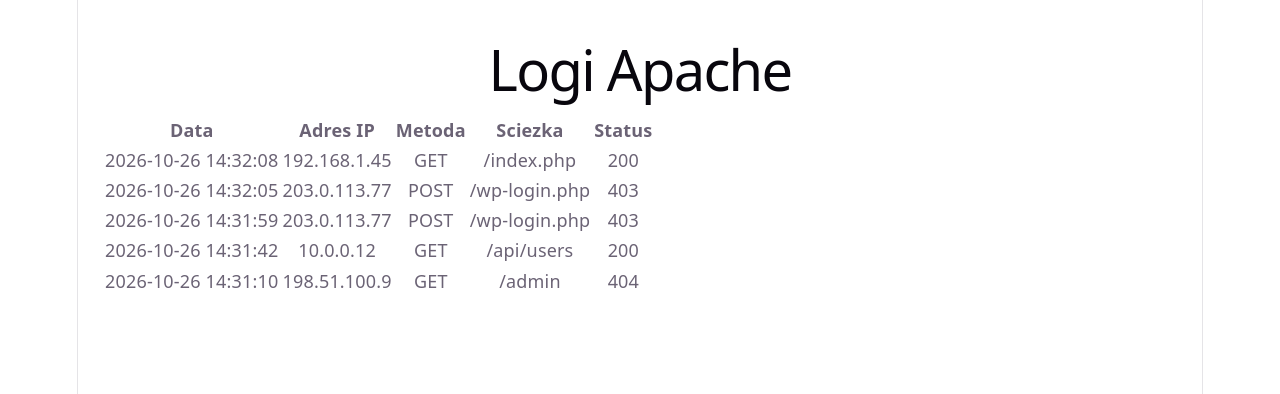
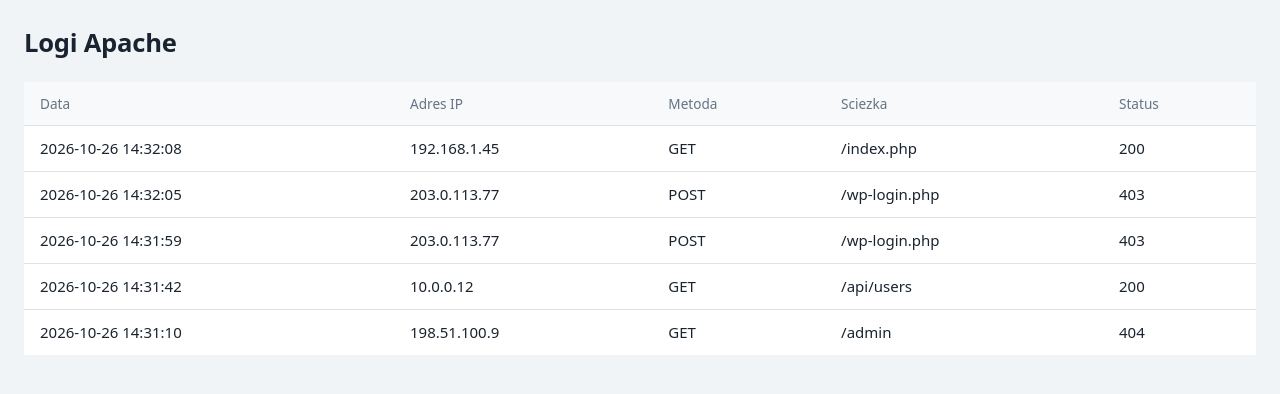
Before and after one commit to bonk-dev/semestr5-inz-opr-apache, a React (Vite) app in the folder frontend/: page / in a window 1280 px wide. Shown: the top 394 px of the page. Built offline with nearby package versions, Linux system fonts and the light colour scheme.

Commit message:
edycja pliku index.css i dodanie sytlów

```diff
--- a/frontend/src/index.css
+++ b/frontend/src/index.css
@@ -1,111 +1,337 @@
 :root {
-  --text: #6b6375;
-  --text-h: #08060d;
-  --bg: #fff;
-  --border: #e5e4e7;
-  --code-bg: #f4f3ec;
-  --accent: #aa3bff;
-  --accent-bg: rgba(170, 59, 255, 0.1);
-  --accent-border: rgba(170, 59, 255, 0.5);
-  --social-bg: rgba(244, 243, 236, 0.5);
-  --shadow:
-    rgba(0, 0, 0, 0.1) 0 10px 15px -3px, rgba(0, 0, 0, 0.05) 0 4px 6px -2px;
+  --bg: #f1f4f7;
+  --surface: #ffffff;
+  --surface-alt: #f7f9fb;
+  --ink: #1a2430;
+  --muted: #667385;
+  --line: #dde3ea;
+  --accent: #2a47c9;
+  --accent-ink: #ffffff;
+  --safe: #1f8a5b;
+  --unsafe: #c0343f;
+  --unsafe-wash: rgba(192, 52, 63, 0.06);
+  --radius: 10px;
+  --shadow: 0 1px 2px rgba(26, 36, 48, 0.05), 0 4px 16px rgba(26, 36, 48, 0.04);
 
-  --sans: system-ui, 'Segoe UI', Roboto, sans-serif;
-  --heading: system-ui, 'Segoe UI', Roboto, sans-serif;
-  --mono: ui-monospace, Consolas, monospace;
-
-  font: 18px/145% var(--sans);
-  letter-spacing: 0.18px;
-  color-scheme: light dark;
-  color: var(--text);
-  background: var(--bg);
-  font-synthesis: none;
-  text-rendering: optimizeLegibility;
-  -webkit-font-smoothing: antialiased;
-  -moz-osx-font-smoothing: grayscale;
-
-  @media (max-width: 1024px) {
-    font-size: 16px;
-  }
+  --font: system-ui, -apple-system, "Segoe UI", Roboto, sans-serif;
+  --font-code: ui-monospace, "SF Mono", Menlo, Consolas, monospace;
 }
 
 @media (prefers-color-scheme: dark) {
   :root {
-    --text: #9ca3af;
-    --text-h: #f3f4f6;
-    --bg: #16171d;
-    --border: #2e303a;
-    --code-bg: #1f2028;
-    --accent: #c084fc;
-    --accent-bg: rgba(192, 132, 252, 0.15);
-    --accent-border: rgba(192, 132, 252, 0.5);
-    --social-bg: rgba(47, 48, 58, 0.5);
-    --shadow:
-      rgba(0, 0, 0, 0.4) 0 10px 15px -3px, rgba(0, 0, 0, 0.25) 0 4px 6px -2px;
-  }
-
-  #social .button-icon {
-    filter: invert(1) brightness(2);
+    --bg: #0e1520;
+    --surface: #161f2b;
+    --surface-alt: #1b2634;
+    --ink: #e5ebf2;
+    --muted: #8a97a8;
+    --line: #263345;
+    --accent: #7d97ff;
+    --accent-ink: #0e1520;
+    --safe: #4cc38a;
+    --unsafe: #ff7078;
+    --unsafe-wash: rgba(255, 112, 120, 0.08);
+    --shadow: 0 1px 2px rgba(0, 0, 0, 0.3), 0 4px 16px rgba(0, 0, 0, 0.2);
   }
 }
 
-#root {
-  width: 1126px;
-  max-width: 100%;
-  margin: 0 auto;
-  text-align: center;
-  border-inline: 1px solid var(--border);
-  min-height: 100svh;
-  display: flex;
-  flex-direction: column;
+*,
+*::before,
+*::after {
   box-sizing: border-box;
 }
 
 body {
   margin: 0;
-}
-
-h1,
-h2 {
-  font-family: var(--heading);
-  font-weight: 500;
-  color: var(--text-h);
+  background: var(--bg);
+  color: var(--ink);
+  font-family: var(--font);
+  font-size: 15px;
+  line-height: 1.5;
+  -webkit-font-smoothing: antialiased;
 }
 
 h1 {
-  font-size: 56px;
-  letter-spacing: -1.68px;
-  margin: 32px 0;
-  @media (max-width: 1024px) {
-    font-size: 36px;
-    margin: 20px 0;
-  }
+  margin: 0 0 1.25rem;
+  font-size: 1.6rem;
+  font-weight: 600;
+  letter-spacing: -0.01em;
 }
-h2 {
-  font-size: 24px;
-  line-height: 118%;
-  letter-spacing: -0.24px;
-  margin: 0 0 8px;
-  @media (max-width: 1024px) {
-    font-size: 20px;
-  }
+
+h3 {
+  margin: 0 0 0.6rem;
+  font-size: 0.95rem;
+  font-weight: 600;
 }
-p {
+
+code,
+pre {
+  font-family: var(--font-code);
+  font-size: 0.85em;
+}
+
+pre {
+  margin: 0;
+  padding: 0.6rem 0.75rem;
+  background: var(--surface-alt);
+  border: 1px solid var(--line);
+  border-radius: 6px;
+  overflow-x: auto;
+}
+
+:focus-visible {
+  outline: 2px solid var(--accent);
+  outline-offset: 2px;
+}
+
+/* ---------- Układ ---------- */
+.events-view,
+.blocked-ips-view {
+  max-width: 1200px;
+  margin: 0 auto;
+  padding: 1.75rem 1.25rem 3rem;
+}
+
+[role="status"] {
+  color: var(--muted);
+}
+
+[role="alert"] {
+  padding: 0.75rem 1rem;
+  background: var(--unsafe-wash);
+  border: 1px solid var(--unsafe);
+  border-radius: var(--radius);
+  color: var(--unsafe);
+}
+
+button {
+  font: inherit;
+  font-weight: 500;
+  padding: 0.4rem 0.85rem;
+  background: var(--surface);
+  color: var(--ink);
+  border: 1px solid var(--line);
+  border-radius: 8px;
+  cursor: pointer;
+  transition: background 0.15s, border-color 0.15s;
+}
+
+button:hover:not(:disabled) {
+  background: var(--surface-alt);
+  border-color: var(--muted);
+}
+
+button:disabled {
+  opacity: 0.45;
+  cursor: not-allowed;
+}
+
+button[aria-pressed="true"] {
+  background: var(--accent);
+  border-color: var(--accent);
+  color: var(--accent-ink);
+}
+
+.app-nav {
+  display: flex;
+  gap: 0.5rem;
+  max-width: 1200px;
+  margin: 0 auto;
+  padding: 1.25rem 1.25rem 0;
+}
+
+.pager {
+  display: flex;
+  align-items: center;
+  justify-content: space-between;
+  gap: 1rem;
+  margin: 1rem 0;
+  color: var(--muted);
+}
+
+.table-wrapper {
+  overflow-x: auto;
+  background: var(--surface);
+  border: 1px solid var(--line);
+  border-radius: var(--radius);
+  box-shadow: var(--shadow);
+}
+
+table {
+  width: 100%;
+  border-collapse: collapse;
+  background: var(--surface);
+}
+
+.blocked-ips-view table {
+  border: 1px solid var(--line);
+  border-radius: var(--radius);
+  box-shadow: var(--shadow);
+  overflow: hidden;
+}
+
+th {
+  padding: 0.7rem 1rem;
+  text-align: left;
+  font-size: 0.85rem;
+  font-weight: 500;
+  color: var(--muted);
+  background: var(--surface-alt);
+  border-bottom: 1px solid var(--line);
+  white-space: nowrap;
+}
+
+td {
+  padding: 0.7rem 1rem;
+  border-bottom: 1px solid var(--line);
+  vertical-align: middle;
+}
+
+tbody tr:last-child td {
+  border-bottom: 0;
+}
+
+tbody tr:hover:not(.details) {
+  background: var(--surface-alt);
+}
+
+.events-table td code {
+  display: inline-block;
+  max-width: 340px;
+  overflow: hidden;
+  text-overflow: ellipsis;
+  white-space: nowrap;
+  vertical-align: bottom;
+}
+
+.events-table td:nth-child(2) {
+  font-family: var(--font-code);
+  font-size: 0.85em;
+}
+
+.events-table td:nth-child(6) {
+  font-variant-numeric: tabular-nums;
+}
+
+.events-table td:nth-child(5)::before {
+  content: "";
+  display: inline-block;
+  width: 8px;
+  height: 8px;
+  margin-right: 0.5rem;
+  border-radius: 50%;
+  background: var(--muted);
+}
+
+.events-table tr.safe td:nth-child(5)::before {
+  background: var(--safe);
+}
+
+.events-table tr.unsafe td:nth-child(5)::before {
+  background: var(--unsafe);
+}
+
+.events-table tr.unsafe {
+  background: var(--unsafe-wash);
+}
+
+.events-table tr.unsafe td:first-child {
+  box-shadow: inset 3px 0 0 var(--unsafe);
+}
+
+.events-table tr.details > td {
+  padding: 1.25rem 1.5rem 1.5rem;
+  background: var(--surface-alt);
+}
+
+.event {
+  background: var(--surface);
+  border: 1px solid var(--line);
+  border-radius: var(--radius);
+  padding: 1rem 1.25rem;
+  margin-bottom: 1rem;
+  box-shadow: var(--shadow);
+}
+
+.event > header {
+  display: flex;
+  flex-wrap: wrap;
+  align-items: baseline;
+  gap: 0.25rem 1rem;
+  margin-bottom: 1rem;
+  padding-bottom: 0.75rem;
+  border-bottom: 1px solid var(--line);
+}
+
+.event.safe > header strong {
+  color: var(--safe);
+}
+
+.event.unsafe > header strong {
+  color: var(--unsafe);
+}
+
+.event > header .id {
+  margin-left: auto;
+  font-family: var(--font-code);
+  font-size: 0.8rem;
+  color: var(--muted);
+}
+
+.details .event {
+  margin: 0;
+  padding: 0;
+  background: transparent;
+  border: 0;
+  box-shadow: none;
+}
+
+.columns {
+  display: grid;
+  grid-template-columns: repeat(auto-fit, minmax(280px, 1fr));
+  gap: 1.5rem 2rem;
+}
+
+dl {
   margin: 0;
 }
 
-code,
-.counter {
-  font-family: var(--mono);
-  display: inline-flex;
-  border-radius: 4px;
-  color: var(--text-h);
+.field {
+  display: grid;
+  grid-template-columns: 8.5rem 1fr;
+  gap: 0.75rem;
+  padding: 0.35rem 0;
+  border-bottom: 1px dashed var(--line);
 }
 
-code {
-  font-size: 15px;
-  line-height: 135%;
-  padding: 4px 8px;
-  background: var(--code-bg);
+.field:last-child {
+  border-bottom: 0;
 }
+
+.field dt {
+  color: var(--muted);
+  font-size: 0.85rem;
+}
+
+.field dd {
+  margin: 0;
+  min-width: 0;
+  overflow-wrap: anywhere;
+}
+
+@media (max-width: 600px) {
+  .field {
+    grid-template-columns: 1fr;
+    gap: 0;
+  }
+
+  .events-view,
+  .blocked-ips-view {
+    padding: 1.25rem 0.75rem 2rem;
+  }
+}
+
+@media (prefers-reduced-motion: reduce) {
+  * {
+    transition: none !important;
+  }
+}
```
